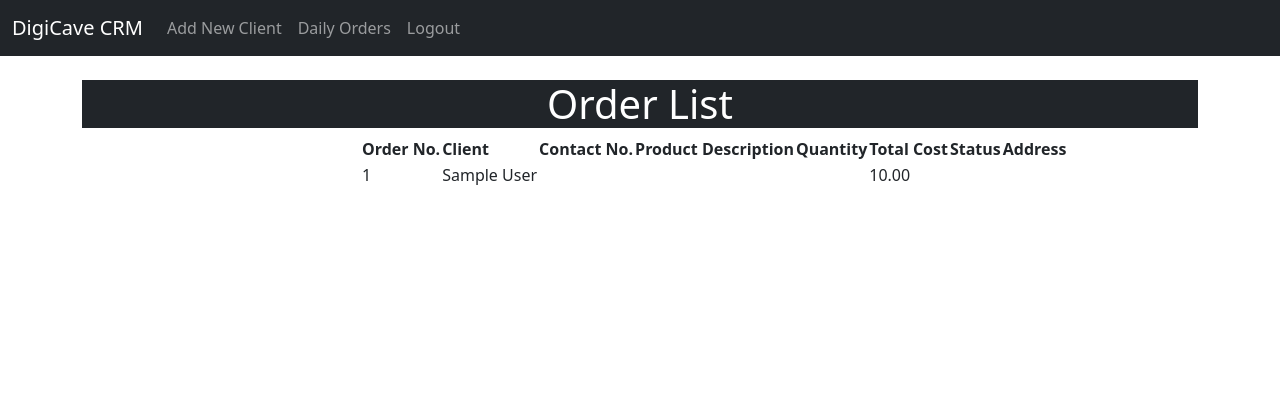
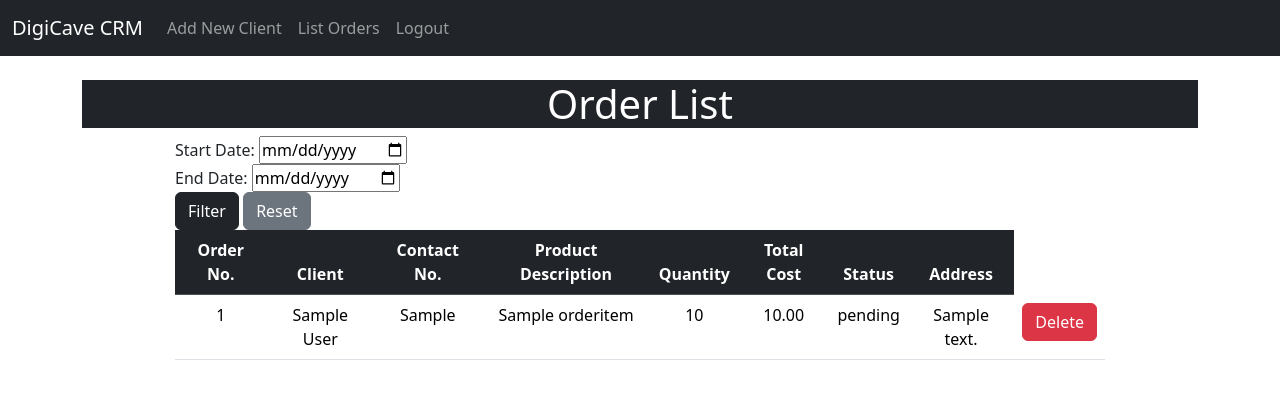
Before and after one commit to BlackBat023/django-crm, a Django app: page /orders/ in a window 1280 px wide. Shown: the top 399 px of the page. Run offline with Django 5.2, Linux system fonts and the light colour scheme; a user stored in the database is signed in; tables that the repository leaves empty hold one stand-in row (values such as "Sample post"); some libraries are stand-ins or nearby versions.

Commit message:
Orders - Edit, Delete, History/List, Filter functions - Done

```diff
--- a/ToDo.txt
+++ b/ToDo.txt
@@ -7,7 +7,8 @@
     - Order Capture form DONE
     - Edit Order form DONE
         - Fix order update save issue DONE
-    - Delete Order function
-    - Display Order History in Core App DONE
+    - Delete Order function DONE
+    - Display Order History/List in Core App DONE
+        - Filter Order Listings by Date DONE
     - Access and print invoices
     - Export database to pdf function
--- a/core/templates/base.html
+++ b/core/templates/base.html
@@ -5,6 +5,7 @@
     <meta name="viewport" content="width=device-width, initial-scale=1">
     <title>DigiCave CRM</title>
     <link href="https://cdn.jsdelivr.net/npm/bootstrap@5.3.3/dist/css/bootstrap.min.css" rel="stylesheet" integrity="sha384-QWTKZyjpPEjISv5WaRU9OFeRpok6YctnYmDr5pNlyT2bRjXh0JMhjY6hW+ALEwIH" crossorigin="anonymous">
+    <script src="https://unpkg.com/feather-itons"></script>
   </head>
   <body>
     {% include 'navbar.html' %}
@@ -16,5 +17,6 @@
     </div>
 
     <script src="https://cdn.jsdelivr.net/npm/bootstrap@5.3.3/dist/js/bootstrap.bundle.min.js" integrity="sha384-YvpcrYf0tY3lHB60NNkmXc5s9fDVZLESaAA55NDzOxhy9GkcIdslK1eN7N6jIeHz" crossorigin="anonymous"></script>
+    <script>feather.replace();</script>
   </body>
 </html>
--- a/core/templates/navbar.html
+++ b/core/templates/navbar.html
@@ -12,7 +12,7 @@
             <a class="nav-link" href="{% url 'core:add_client.html' %}">Add New Client</a>
           </li>
           <li class="nav-item">
-            <a class="nav-link" href="{% url 'orders:order_list.html' %}">Daily Orders</a>
+            <a class="nav-link" href="{% url 'orders:order_list.html' %}">List Orders</a>
           </li>
           <li class="nav-item">
             <a class="nav-link" href="{% url 'core:logout.html' %}">Logout</a>
--- a/core/views.py
+++ b/core/views.py
@@ -104,4 +104,4 @@
         return render(request, 'edit_details.html', {'form': form})
     else:
         messages.error(request, "You must be logged in to view this page...")
-        return redirect("home.html")
+        return redirect("core:home.html")
--- a/orders/models.py
+++ b/orders/models.py
@@ -20,6 +20,12 @@
         self.total_cost = sum(item.total_price for item in self.orderitem_set.all())
         self.save()
 
+    def get_item_names(self):
+        return ", ".join([item.item_name for item in self.orderitem_set.all()])
+
+    def get_total_quantity(self):
+        return sum(item.quantity for item in self.orderitem_set.all())
+
 class OrderItem(models.Model):
     order = models.ForeignKey(Order, on_delete=models.CASCADE)
     item_name = models.CharField(max_length=100)
--- a/orders/templates/order_list.html
+++ b/orders/templates/order_list.html
@@ -7,10 +7,32 @@
     <h1>Order List</h1>
 </div>
 
-<div class="offset-md-3">
-    <table>
+<div class="col-md-10 offset-md-1">
+    <form method="get" class="md-3">
+        <div class="row">
+            <div class="col-md-4">
+                <label for="start_date">Start Date:</label>
+                <input type="date" id="start_date" name="start_date">
+            </div>
+        </div>
+        <div class="row">
+            <div class="col-md-4">
+                <label for="end_date">End Date:</label>
+                <input type="date" id="end_date" name="end_date">
+            </div>
+        </div>
+        <div class="col-md-4 align-self-end">
+            <button type="submit" class="btn btn-dark">
+                <i data-feather="filter"></i> Filter
+            </button>
+            <a href="{% url 'orders:order_list.html' %}" class="btn btn-secondary">
+                <i data-feather="refresh-cw"></i> Reset
+            </a>
+        </div>
+    </form>
+    <table class="table text-center">
         <thead>
-            <tr>
+            <tr class="table-dark text-white">
                 <th>Order No.</th>
                 <th>Client</th>
                 <th>Contact No.</th>
@@ -23,18 +45,22 @@
         </thead>
         <tbody>
         {% for order in orders %}
-        <a href="{% url 'orders:order_detail' order.id %}">
-            <tr>
+
+            <tr onclick="window.location='{% url 'orders:order_detail' order.id %}';" style="cursor:pointer;">
                 <td>{{ order.id }}</td>
                 <td>{{ order.client }}</td>
-                <td>{{ client.phone }}</td>
-                <td>{{ order.item_name }}</td>
-                <td>{{ order.quantity }}</td>
+                <td>{{ order.client.contact }}</td>
+                <td>{{ order.get_item_names }}</td>
+                <td>{{ order.get_total_quantity }}</td>
                 <td>{{ order.total_cost }}</td>
-                <td>{{ order.status }}</td>
-                <td>{{ order.address }}</td>
+                <td>{{ order.payment_status }}</td>
+                <td>{{ order.client.address }}</td>
+                <td><a href="{% url 'orders:order_delete' order.id %}" onclick="event.stopPropagation()" class="btn btn-danger">Delete</a></td>
             </tr>
-        </a>
+        {% empty %}
+            <tr>
+                <td colspan="8">No Orders Found</td>
+            </tr>
         {% endfor %}
         </tbody>
     </table>
--- a/orders/urls.py
+++ b/orders/urls.py
@@ -8,6 +8,6 @@
     path('<pk>/', views.order_detail, name='order_detail'),
     path('<pk>/item/create/', views.order_item_create, name='order_item_create'),
     path('update/<int:pk>/', views.order_update, name='order_update'),
-    path('<pk>/delete/', views.order_delete, name='order_delete'),
+    path('delete/<int:pk>/', views.order_delete, name='order_delete'),
     path('', views.order_list, name='order_list.html'),
 ]
--- a/orders/views.py
+++ b/orders/views.py
@@ -2,7 +2,7 @@
 import logging
 from django.shortcuts import render, redirect, get_object_or_404
 from django.contrib.auth.decorators import login_required
-from django.views.decorators.http import require_http_methods
+from django.views.decorators.http import require_http_methods, require_POST
 from django.contrib import messages
 from django.forms import inlineformset_factory
 from .forms import OrderForm, OrderItemForm, OrderItemFormSet
@@ -11,13 +11,40 @@
 import json
 from django.http import JsonResponse
 from django.db import transaction
+from datetime import datetime
 
 logger = logging.getLogger('orders')
 
 @login_required
 def order_list(request):
-    orders = Order.objects.all()
-    return render(request, 'order_list.html', {'orders': orders})
+    clients = Clients.objects.all()
+    orders = Order.objects.select_related('client').all()
+
+    start_date = request.GET.get('start_date')
+    end_date = request.GET.get('end_date')
+
+    # Get all clients
+    client_id = request.GET.get('client_id')
+
+    if start_date:
+        start_date = datetime.strptime(start_date, '%Y-%m-%d').date()
+        orders = orders.filter(order_date__gte=start_date)
+
+    if end_date:
+        end_date = datetime.strptime(end_date, '%Y-%m-%d').date()
+        orders = orders.filter(order_date__lte=end_date)
+
+    # Get all orders
+    if client_id:
+        orders = orders.filter(client_id=client_id)
+    else:
+        orders = orders.all()
+
+    context = {
+        'orders': orders,
+        'clients': clients,
+    }
+    return render(request, 'order_list.html', context)
 
 @login_required
 def order_detail(request, pk):
@@ -114,14 +141,15 @@
     return render(request, 'order_update.html', {'form': form, 'formset': formset, 'order': order})
 
 @login_required
+@require_POST
 def order_delete(request, pk):
     delete_order = get_object_or_404(Order, pk=pk)
-    delete_items = OrderItem.objects.filter(order=delete_order)
 
-    # Delete the items first
-    delete_items.delete()
-    # Delete the order
-    delete_order.delete()
+    try:
+        # This will automatically delete the related OrderItems due to CASCADE
+        delete_order.delete()
+        messages.success(request, 'Order deleted successfully')
+    except Exception as e:
+        messages.error(request, f"An error occurred while deleting the order: {str(e)}")
 
-    messages.success(request, "Order successfully deleted...")
-    return redirect('orders:order_list.html')
+    return redirect('orders:order_list')
```
Also changed, not shown: core/templates/client_details.html (+8 -14 lines), orders/templates/order_detail.html (+5 -2 lines).
